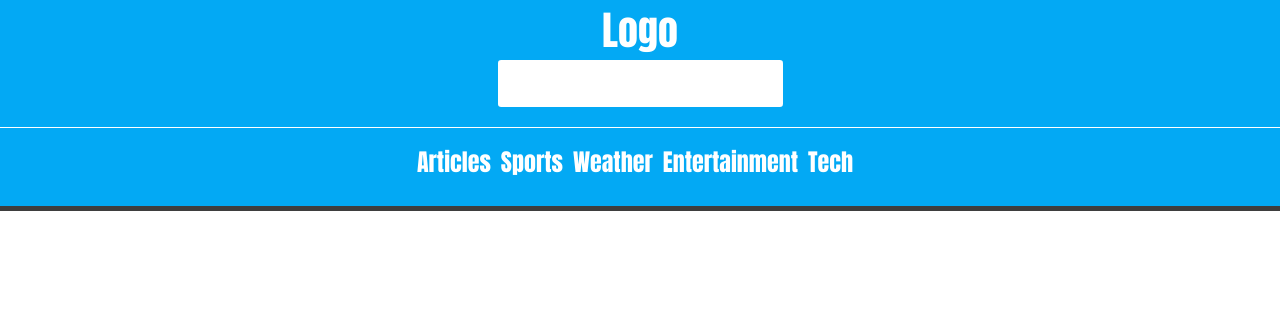
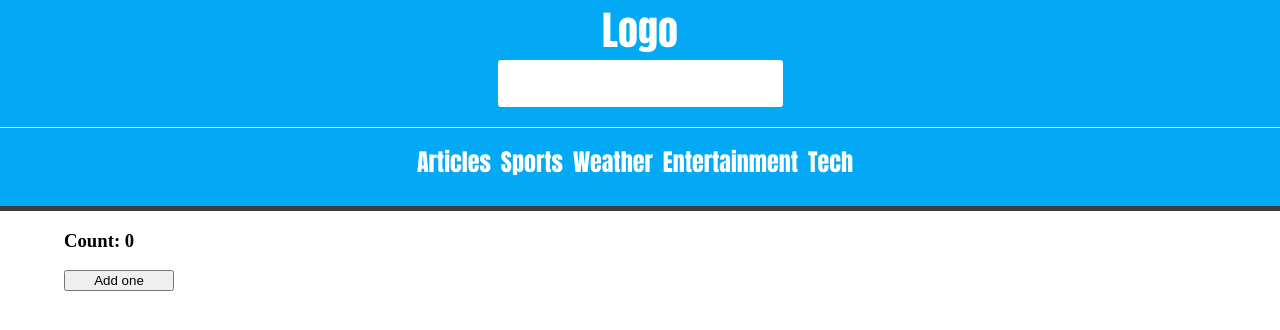
Before and after one commit to Joshua-Owen/React-Basics, a React (Vite) app: page / in a window 1280 px wide. Shown: the top 330 px of the page. Built offline with nearby package versions, Linux system fonts and the light colour scheme.

Commit message:
componentstate

```diff
--- /dev/null
+++ b/src/components/playground/state.jsx
@@ -0,0 +1,19 @@
+import { useState } from "react";
+
+const StatePlayground = () => {
+    let [count,setCount] = useState(0); //when using use state it will ask for a variable and then a function with the function being set+the variable name
+                                        //so the format should be "[*VARIABLENAME*, set*VARIABLENAME*] but the set should be in camelcase"
+                                        //useState(0) sets the variable count's initail state to 0
+    //console.log(count);
+
+    // const addOne = () => {
+    //     setCount(++count);
+    // }
+    return(
+        <>
+            <h3>Count: {count}</h3>
+            <button onClick={/*addOne*//*if you want a external func that adds 1 or*/() => setCount(++count)/*for a in line function that does the same*/}> Add one</button>
+        </>
+    )
+}
+export default StatePlayground;
--- a/src/main.jsx
+++ b/src/main.jsx
@@ -2,11 +2,15 @@
 import { createRoot } from 'react-dom/client';
 import Header from './components/header/header';
 import './styles/styles.css';
+import StatePlayground from '.\\components\\playground\\state.jsx'
 
 const App = () => (
 
     <>
         <Header/>
+        <div className='container'>
+            <StatePlayground/>
+        </div>
     </>
 )
 
```
